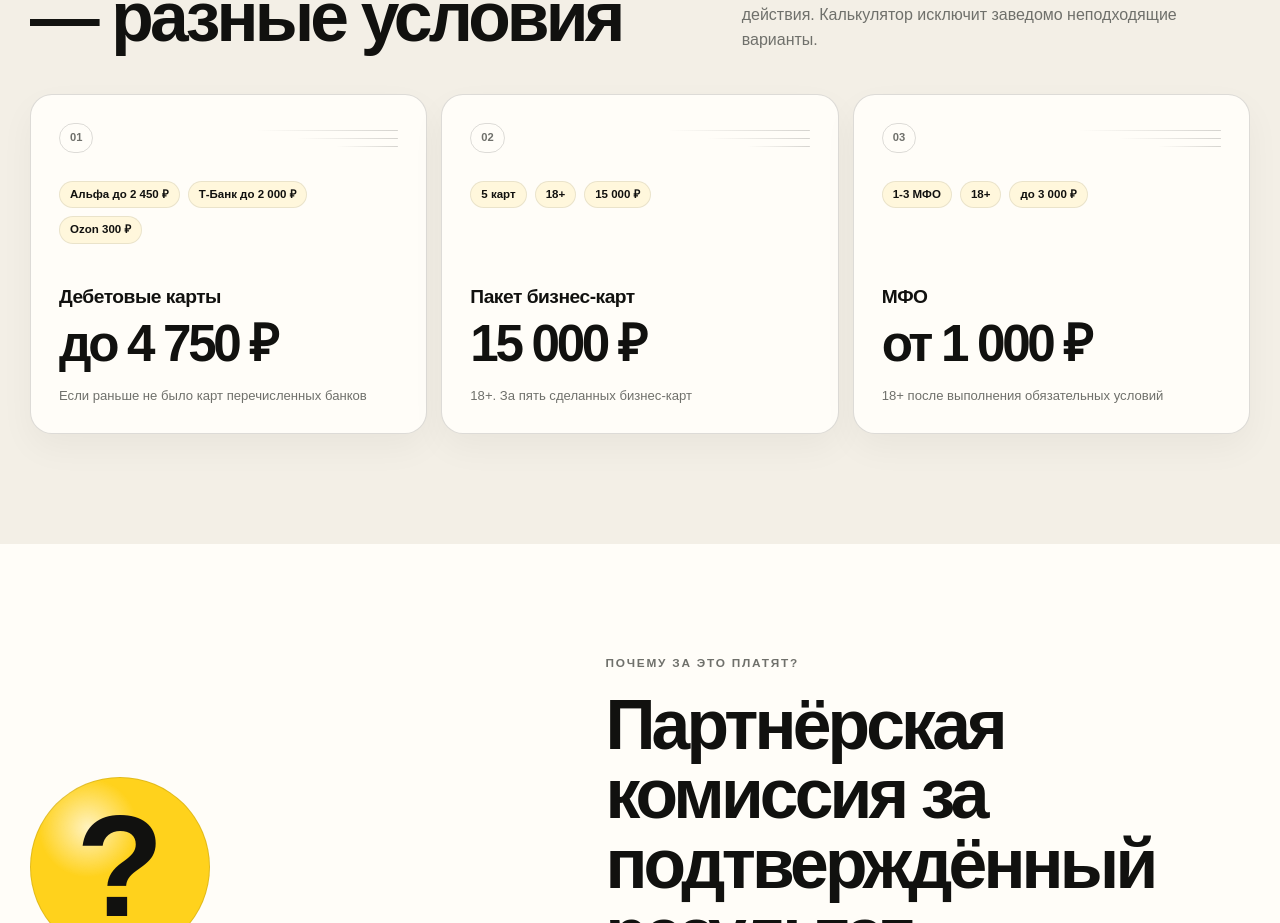
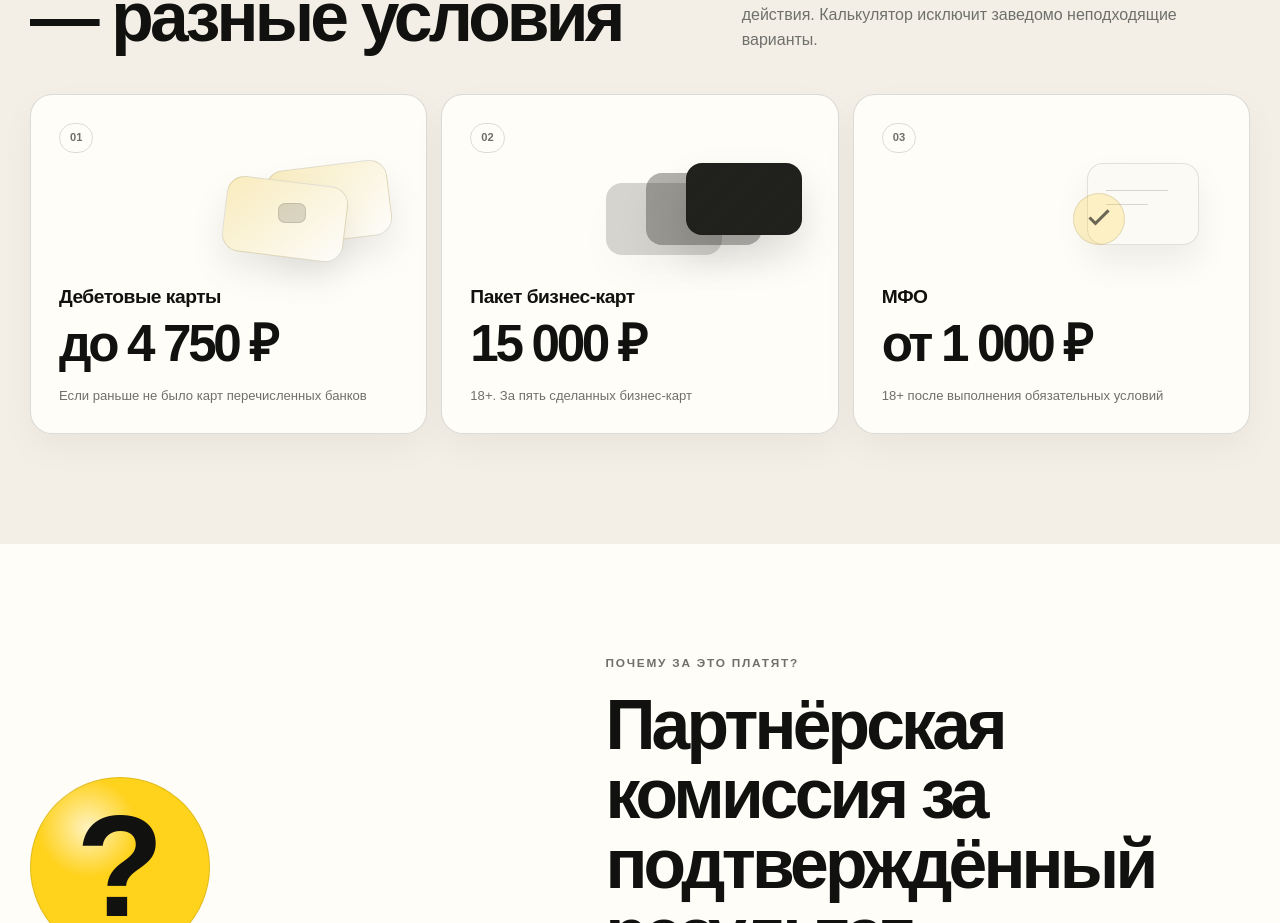
Before and after one commit to Dan1Xooo/moneyroad, a Next.js app: page / in a window 1280 px wide. Shown: the part 1224-2147 px from the top of the page. Built offline with nearby package versions, Linux system fonts and the light colour scheme; no server answers.

Commit message:
Replace category highlights with minimal visuals

```diff
--- a/app/globals.css
+++ b/app/globals.css
@@ -686,46 +686,128 @@ h3 {
   font-weight: 700;
 }
 
-.category-card-lines {
-  display: grid;
-  width: min(42%, 150px);
-  gap: 7px;
-  padding-top: 7px;
-}
-
-.category-card-lines span {
+.category-visual {
+  position: relative;
+  height: 92px;
+  margin: 8px 0 auto;
+}
+
+.category-visual span {
+  position: absolute;
+  display: block;
+}
+
+.category-visual-debit span {
+  width: 122px;
+  height: 76px;
+  border: 1px solid rgba(17, 17, 15, 0.11);
+  border-radius: 18px;
+  background:
+    linear-gradient(135deg, rgba(255, 206, 26, 0.22), rgba(255, 255, 255, 0.74)),
+    #f7f4eb;
+  box-shadow: 0 18px 34px rgba(17, 17, 15, 0.08);
+}
+
+.category-visual-debit span:nth-child(1) {
+  right: 8px;
+  top: 4px;
+  transform: rotate(-7deg);
+}
+
+.category-visual-debit span:nth-child(2) {
+  right: 52px;
+  top: 20px;
+  transform: rotate(7deg);
+}
+
+.category-visual-debit span:nth-child(3) {
+  right: 92px;
+  top: 42px;
+  width: 28px;
+  height: 20px;
+  border-radius: 7px;
+  background: rgba(17, 17, 15, 0.14);
+  box-shadow: none;
+}
+
+.category-visual-business span {
+  width: 116px;
+  height: 72px;
+  border: 1px solid rgba(17, 17, 15, 0.12);
+  border-radius: 16px;
+  background:
+    linear-gradient(135deg, rgba(32, 32, 29, 0.9), rgba(32, 32, 29, 0.72)),
+    #20201d;
+  box-shadow: 0 20px 38px rgba(17, 17, 15, 0.13);
+}
+
+.category-visual-business span:nth-child(1) {
+  right: 88px;
+  top: 22px;
+  opacity: 0.18;
+}
+
+.category-visual-business span:nth-child(2) {
+  right: 48px;
+  top: 12px;
+  opacity: 0.34;
+}
+
+.category-visual-business span:nth-child(3) {
+  right: 8px;
+  top: 2px;
+}
+
+.category-visual-mfo span:nth-child(1) {
+  right: 22px;
+  top: 2px;
+  width: 112px;
+  height: 82px;
+  border: 1px solid rgba(17, 17, 15, 0.11);
+  border-radius: 16px;
+  background: #fbfaf5;
+  box-shadow: 0 18px 34px rgba(17, 17, 15, 0.07);
+}
+
+.category-visual-mfo span:nth-child(1)::before,
+.category-visual-mfo span:nth-child(1)::after {
+  position: absolute;
+  left: 18px;
   display: block;
   height: 1px;
   border-radius: 999px;
-  background: linear-gradient(90deg, transparent, rgba(23, 23, 20, 0.18));
-}
-
-.category-card-lines span:nth-child(2) {
-  width: 72%;
-  justify-self: end;
-}
-
-.category-card-lines span:nth-child(3) {
-  width: 44%;
-  justify-self: end;
-}
-
-.category-highlights {
-  display: flex;
-  flex-wrap: wrap;
-  gap: 8px;
-  margin: 28px 0 auto;
-}
-
-.category-highlights span {
-  border: 1px solid rgba(23, 23, 20, 0.09);
-  border-radius: 999px;
-  padding: 7px 10px;
-  background: rgba(255, 206, 26, 0.12);
-  color: var(--ink);
-  font-size: 0.72rem;
-  font-weight: 750;
-  line-height: 1;
+  background: rgba(17, 17, 15, 0.16);
+  content: "";
+}
+
+.category-visual-mfo span:nth-child(1)::before {
+  top: 26px;
+  width: 62px;
+}
+
+.category-visual-mfo span:nth-child(1)::after {
+  top: 40px;
+  width: 42px;
+}
+
+.category-visual-mfo span:nth-child(2) {
+  right: 96px;
+  top: 32px;
+  width: 52px;
+  height: 52px;
+  border: 1px solid rgba(17, 17, 15, 0.1);
+  border-radius: 50%;
+  background: rgba(255, 206, 26, 0.22);
+}
+
+.category-visual-mfo span:nth-child(3) {
+  right: 112px;
+  top: 49px;
+  width: 20px;
+  height: 10px;
+  border-bottom: 3px solid rgba(17, 17, 15, 0.62);
+  border-left: 3px solid rgba(17, 17, 15, 0.62);
+  transform: rotate(-45deg);
 }
 
 .category-card h3 {
--- a/app/page.tsx
+++ b/app/page.tsx
@@ -25,21 +25,21 @@ const categoryCards = [
     label: "Дебетовые карты",
     amount: `до ${formatMoney(debitTotal)}`,
     note: "Если раньше не было карт перечисленных банков",
-    highlights: ["Альфа до 2 450 ₽", "Т-Банк до 2 000 ₽", "Ozon 300 ₽"],
+    visual: "debit",
   },
   {
     number: "02",
     label: "Пакет бизнес-карт",
     amount: formatMoney(businessPayout),
     note: "18+. За пять сделанных бизнес-карт",
-    highlights: ["5 карт", "18+", "15 000 ₽"],
+    visual: "business",
   },
   {
     number: "03",
     label: "МФО",
     amount: `от ${formatMoney(loanPayout)}`,
     note: "18+ после выполнения обязательных условий",
-    highlights: ["1-3 МФО", "18+", "до 3 000 ₽"],
+    visual: "mfo",
   },
 ];
 
@@ -153,16 +153,14 @@ export default function Home() {
               <article className="category-card" key={item.label}>
                 <div className="category-card-head">
                   <span className="card-number">{item.number}</span>
-                  <div className="category-card-lines" aria-hidden="true">
-                    <span />
-                    <span />
-                    <span />
-                  </div>
                 </div>
-                <div className="category-highlights" aria-label={`Кратко: ${item.label}`}>
-                  {item.highlights.map((highlight) => (
-                    <span key={highlight}>{highlight}</span>
-                  ))}
+                <div
+                  className={`category-visual category-visual-${item.visual}`}
+                  aria-hidden="true"
+                >
+                  <span />
+                  <span />
+                  <span />
                 </div>
                 <div>
                   <h3>{item.label}</h3>
```
